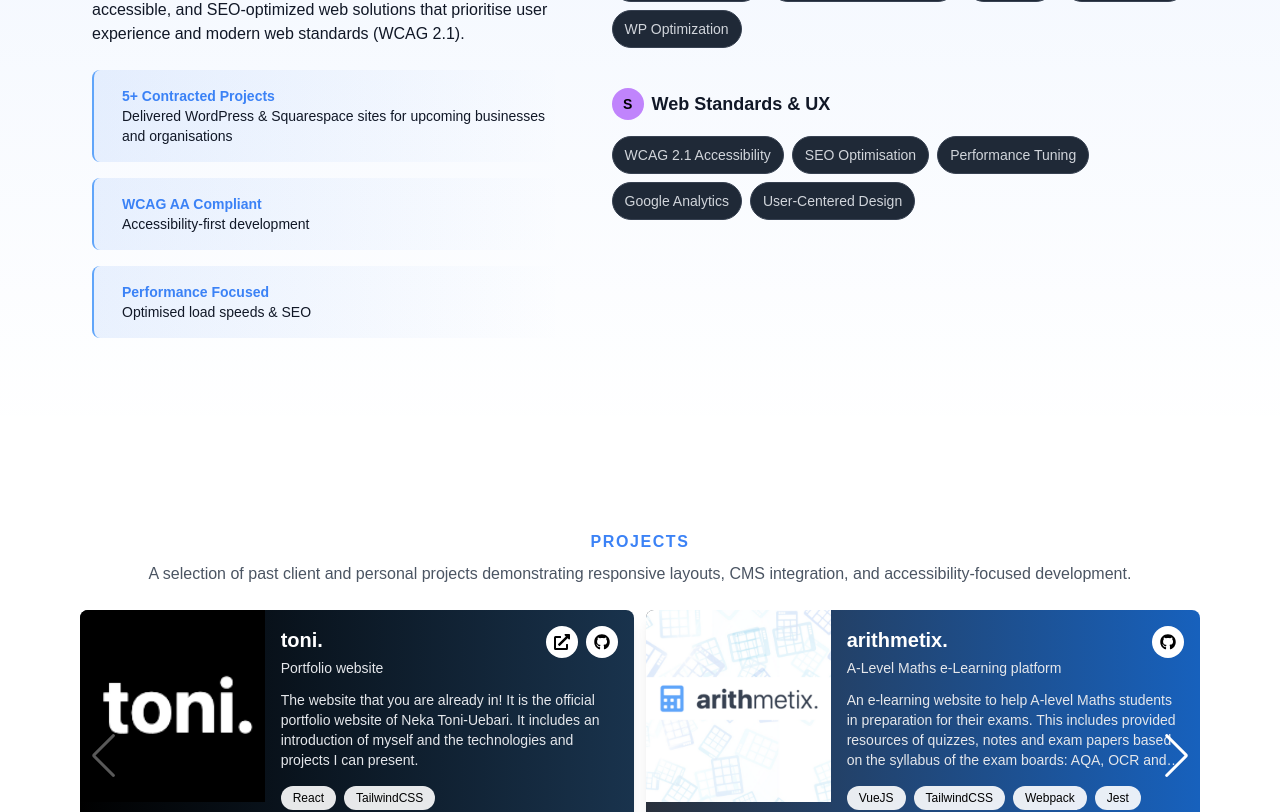
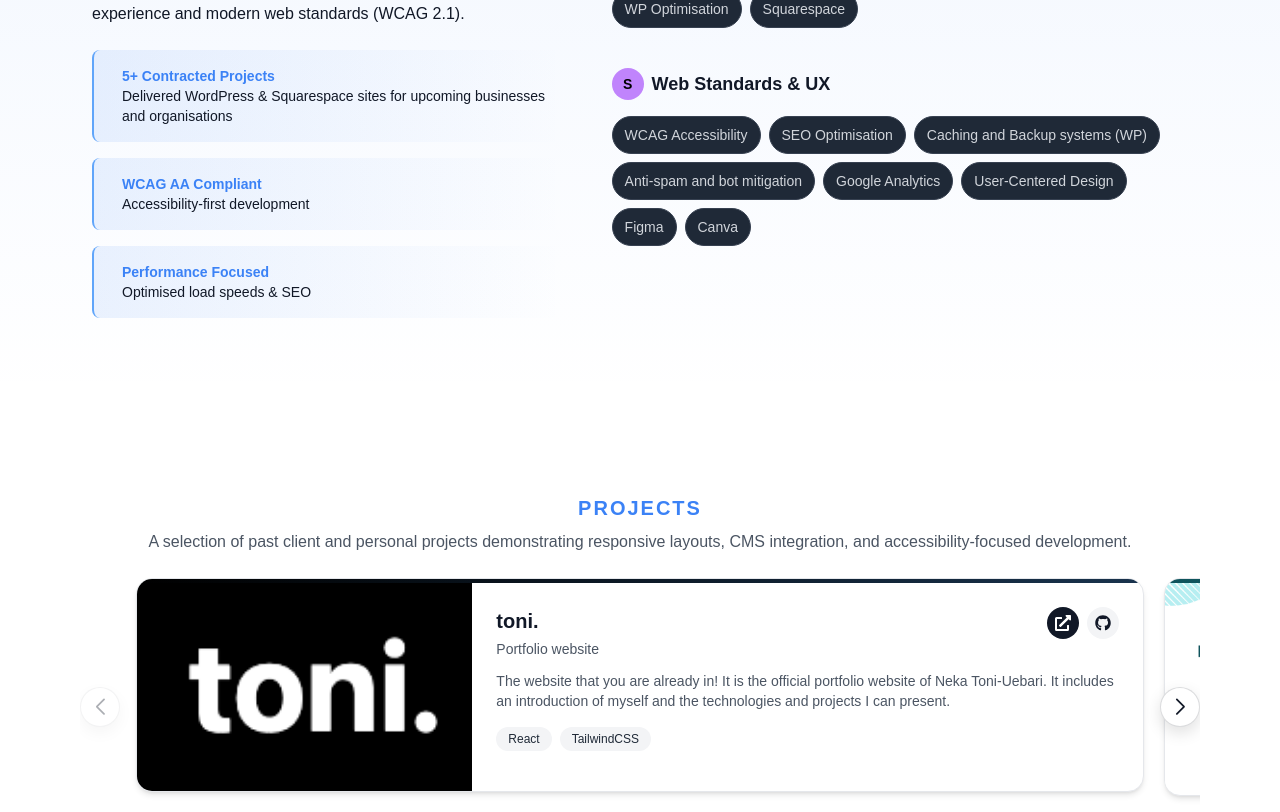
Before and after one commit to toniu/toni-portfolio, a React (Create React App) app: page / in a window 1280 px wide. Shown: the part 1280-2092 px from the top of the page. Built offline with nearby package versions, Linux system fonts and the light colour scheme.

Commit message:
Sorted projects - relevant ones and other tweaks of the design.

```diff
--- a/src/components/About.jsx
+++ b/src/components/About.jsx
@@ -1,13 +1,12 @@
 import React from 'react'
 import { motion } from "framer-motion";
 import moi from '../assets/apple-avatar.png'
-import techIcons from './constants/TechData'
 
 const About = () => {
     const skills = {
         frontend: ['HTML5', 'CSS3', 'Tailwind CSS', 'JavaScript (ES6+)', 'Responsive Design', 'React', 'Vue.js'],
-        wordpress: ['WordPress Themes', 'PHP Theme Development', 'Elementor', 'Custom Plugins', 'WP Optimization'],
-        webstandards: ['WCAG 2.1 Accessibility', 'SEO Optimisation', 'Performance Tuning', 'Google Analytics', 'User-Centered Design']
+        cms: ['WordPress','PHP (WordPress Themes)', 'Elementor', 'Custom WP Plugins', 'WP Optimisation','Squarespace'],
+        webstandards: ['WCAG Accessibility', 'SEO Optimisation', 'Caching and Backup systems (WP)', 'Anti-spam and bot mitigation', 'Google Analytics', 'User-Centered Design', 'Figma', 'Canva']
     };
 
     const achievements = [
@@ -38,12 +37,12 @@ const About = () => {
             transition={{ duration: 0.75, }}
             whileInView={{ opacity: 1, y: 0 }}
             viewport={{ once: false }}
-            id='about' className="relative h-auto pt-12 pb-16 bg-gradient-to-b from-transparent via-blue-500/5 to-transparent">
+            id='about' className="relative h-auto pt-6 pb-12 bg-gradient-to-b from-transparent via-blue-500/5 to-transparent">
             <div className="max-w-6xl mx-auto px-4">
                 {/* Section header */}
                 <header className="text-center mb-6 mt-12">
                     <motion.h2
-                        class="block text-base uppercase tracking-widest text-blue-500 font-bold"
+                        class="block text-xl uppercase tracking-widest text-blue-500 font-bold"
                         initial={{ opacity: 0, y: 6 }}
                         whileInView={{ opacity: 1, y: 0 }}
                         viewport={{ once: true }}
@@ -66,7 +65,7 @@ const About = () => {
                         </div>
 
                         <p className='text-gray-900 text-sm md:text-base leading-relaxed mb-6'>
-                            Hi, I'm <span className='text-blue-500 font-semibold'>Neka Toni-Uebari</span>. I'm a <span className='text-blue-500 font-semibold'>Junior Web Developer specialising in WordPress</span> with hands-on experience delivering custom CMS-driven websites. I focus on building responsive, accessible, and SEO-optimized web solutions that prioritise user experience and modern web standards (WCAG 2.1).
+                            Hi, I'm <span className='text-blue-500 font-semibold'>Neka Toni-Uebari</span>. I'm a <span className='text-blue-500 font-semibold'>Junior Web Developer specialising in WordPress</span> with hands-on experience delivering custom CMS-driven websites. I focus on building responsive, accessible, and SEO-optimised web solutions that prioritise user experience and modern web standards (WCAG 2.1).
                         </p>
 
                         {/* Highlights */}
@@ -126,10 +125,10 @@ const About = () => {
                             viewport={{ once: false }}>
                             <h3 className='text-lg font-semibold text-gray-900 mb-4 flex items-center gap-2'>
                                 <span className='w-8 h-8 bg-green-400 rounded-full flex items-center justify-center text-black text-sm font-bold'>W</span>
-                                WordPress & CMS
+                                Content Management System (CMS)
                             </h3>
                             <div className='flex flex-wrap gap-2'>
-                                {skills.wordpress.map((skill, idx) => (
+                                {skills.cms.map((skill, idx) => (
                                     <motion.span
                                         key={idx}
                                         whileHover={{ scale: 1.05 }}
--- a/src/components/Projects.jsx
+++ b/src/components/Projects.jsx
@@ -3,14 +3,12 @@ import { FaExternalLinkAlt, FaGithub } from 'react-icons/fa';
 import { motion } from "framer-motion";
 
 import { Swiper, SwiperSlide } from "swiper/react";
-import { FreeMode, Pagination, Navigation } from "swiper/modules";
+import { Pagination, Navigation } from "swiper/modules";
 import "swiper/css";
 import "swiper/css/pagination";
 import 'swiper/css/navigation';
-import "swiper/css/free-mode";
 
 import projectsData from './constants/ProjectData';
-import './css/GradBg.css'
 import './css/Pagination.css'
 
 const Projects = () => {
@@ -29,14 +27,14 @@ const Projects = () => {
       whileInView={{ opacity: 1, y: 0 }}
       viewport={{ once: false }}
       id="projects"
-      className="relative h-screen py-12 bg-white">
+      className="relative h-auto py-12 bg-white">
 
       <div className="max-w-6xl mx-auto px-4">
 
         {/* Section header */}
         <header className="text-center mb-6 mt-12">
           <motion.h2
-            class="block text-base uppercase tracking-widest text-blue-500 font-bold"
+            className="block text-xl uppercase tracking-widest text-blue-500 font-bold"
             initial={{ opacity: 0, y: 6 }}
             whileInView={{ opacity: 1, y: 0 }}
             viewport={{ once: true }}
@@ -54,32 +52,26 @@ const Projects = () => {
 
         <div className="mb-16 pb-24">
           <Swiper
+            className="projects-swiper"
             navigation={true}
-            freeMode={true}
             pagination={pagination}
-            modules={[FreeMode, Pagination, Navigation]}
+            modules={[Pagination, Navigation]}
             slidesPerView={1}
-            spaceBetween={15}
-            breakpoints={{
-              768: {
-                slidesPerView: 2,
-                spaceBetween: 12,
-              },
-            }}
+            spaceBetween={20}
           >
             {projectsData.map((item) => (
               <SwiperSlide key={item.title} className="h-auto">
                 <motion.div
-                  className="mx-auto rounded-lg overflow-hidden shadow-lg bg-gradient-to-r"
-                  style={{ backgroundImage: `linear-gradient(90deg, ${item.bgColors[0]}, ${item.bgColors[1]})` }}
+                  className="mx-auto rounded-2xl overflow-hidden border border-gray-200 shadow-md bg-white"
                   initial={{ y: 30, opacity: 0 }}
                   whileInView={{ y: 0, opacity: 1 }}
-                  whileHover={{ scale: 1.02 }}
+                  whileHover={{ scale: 1.01 }}
                   viewport={{ once: false }}
                   transition={{ type: 'spring', stiffness: 120, damping: 14 }}
                 >
+                  <div className="h-1 w-full" style={{ backgroundImage: `linear-gradient(90deg, ${item.bgColors[0]}, ${item.bgColors[1]})` }} />
                   <div className="md:flex">
-                    <div className="md:w-1/3 w-full h-64 md:h-48 overflow-hidden relative">
+                    <div className="md:w-1/3 w-full h-64 md:h-52 overflow-hidden relative bg-gray-50">
                       <motion.img
                         src={item.imageUrl}
                         alt={item.title}
@@ -91,31 +83,31 @@ const Projects = () => {
                       />
                     </div>
 
-                    <div className="md:w-2/3 w-full p-4 text-left">
+                    <div className="md:w-2/3 w-full p-6 text-left">
                       <div className="flex items-start justify-between">
                         <div>
-                          <h3 className="text-white font-bold text-xl">{item.title}</h3>
-                          <p className="text-gray-200 text-sm mt-1">{item.secondTitle}</p>
+                          <h3 className="text-gray-900 font-bold text-xl">{item.title}</h3>
+                          <p className="text-gray-600 text-sm mt-1">{item.secondTitle}</p>
                         </div>
                         <div className="flex space-x-2">
                           {item.demoLink?.trim().length > 0 && (
-                            <a href={item.demoLink} target="_blank" rel="noopener noreferrer" className="p-2 bg-white rounded-full hover:bg-blue-600 transition text-black">
+                            <a href={item.demoLink} target="_blank" rel="noopener noreferrer" className="p-2 bg-gray-900 rounded-full hover:bg-blue-500 transition 100 text-white">
                               <FaExternalLinkAlt />
                             </a>
                           )}
                           {item.codeLink?.trim().length > 0 && (
-                            <a href={item.codeLink} target="_blank" rel="noopener noreferrer" className="p-2 bg-white rounded-full hover:bg-gray-300 transition text-black">
+                            <a href={item.codeLink} target="_blank" rel="noopener noreferrer" className="p-2 bg-gray-100 rounded-full hover:bg-blue-100 transition 100 text-gray-900">
                               <FaGithub />
                             </a>
                           )}
                         </div>
                       </div>
 
-                      <p className="text-gray-200 text-sm mt-3 line-clamp-4">{item.description}</p>
+                      <p className="text-gray-600 text-sm mt-3 line-clamp-4">{item.description}</p>
 
                       <div className="mt-4 flex flex-wrap gap-2">
                         {item.techStack.map((tech) => (
-                          <span key={tech} className="text-xs bg-white bg-opacity-90 text-black px-3 py-1 rounded-full">{tech}</span>
+                          <span key={tech} className="text-xs bg-gray-100 text-gray-800 px-3 py-1 rounded-full">{tech}</span>
                         ))}
                       </div>
                     </div>
--- a/src/components/Testimonials.jsx
+++ b/src/components/Testimonials.jsx
@@ -31,7 +31,7 @@ const Testimonials = () => {
                 {/* Section header */}
                 <header className="text-center mb-6 mt-12">
                     <motion.h2
-                        class="block text-base uppercase tracking-widest text-blue-500 font-bold"
+                        class="block text-xl uppercase tracking-widest text-blue-500 font-bold"
                         initial={{ opacity: 0, y: 6 }}
                         whileInView={{ opacity: 1, y: 0 }}
                         viewport={{ once: true }}
--- a/src/components/constants/ProjectData.js
+++ b/src/components/constants/ProjectData.js
@@ -1,12 +1,12 @@
 import imgToni from '../../assets/project-toni.png';
 import img1 from '../../assets/project-arithmetix.png';
-import img2 from '../../assets/project-fsimulation.png';
+// import img2 from '../../assets/project-fsimulation.png';
 import img3 from '../../assets/project-mybiblejourney.png';
 import img4 from '../../assets/project-toniartsg.png';
-import img5 from '../../assets/project-badminton.png';
+// import img5 from '../../assets/project-badminton.png';
 import img6 from '../../assets/project-sportal.png';
-import img7 from '../../assets/project-pyaux.png';
-import img8 from '../../assets/project-onepercent.png';
+//import img7 from '../../assets/project-pyaux.png';
+//import img8 from '../../assets/project-onepercent.png';
 import img9 from '../../assets/project-ccollective.png';
 import img10 from '../../assets/project-matildaltd.png';
 import img11 from '../../assets/project-wayfindingkaia.png';
@@ -22,16 +22,6 @@ const projectsData = [
       demoLink: 'https://toniu.github.io/toni-portfolio',
       codeLink: 'https://github.com/toniu/toni-portfolio',
       bgColors: ['#000000', '#19334d']
-    },
-    {
-      title: 'arithmetix.',
-      secondTitle: 'A-Level Maths e-Learning platform',
-      techStack: ['VueJS', 'TailwindCSS', 'Webpack', 'Jest','NodeJS', 'Express', 'PostgreSQL'],
-      description: 'An e-learning website to help A-level Maths students in preparation for their exams. This includes provided resources of quizzes, notes and exam papers based on the syllabus of the exam boards: AQA, OCR and Edexcel.',
-      imageUrl: img1,
-      demoLink: '',
-      codeLink: 'https://github.com/toniu/arithmetix',
-      bgColors: ['#29303b', '#1761bd']
     },
     {
       title: 'Matilda Limited',
@@ -83,6 +73,16 @@ const projectsData = [
       codeLink: 'https://github.com/toniu/toniarts',
       bgColors: ['#292316', '#544932']
     },
+        {
+      title: 'Christian Collective',
+      secondTitle: 'Christian community for young people',
+      techStack: ['Squarespace'],
+      description: 'A centralised hub for a community and gathering of creative minded Christians, including latest blogs, events and creatives. Christian Collective aims to develop a comprehensive platform where users can easily discover and access information about Christian events',
+      imageUrl: img9,
+      demoLink: 'https://www.christiancollective.uk/',
+      codeLink: '',
+      bgColors: ['#000000','#717171']
+    },
     {
       title: 'SPortal',
       secondTitle: 'React TS SharePoint webparts',
@@ -93,56 +93,59 @@ const projectsData = [
       codeLink: 'https://github.com/toniu/SPortal',
       bgColors: ['#166f75', '#837474']
     },
-    {
-      title: 'FSimulation',
-      secondTitle: 'Java console football simulation',
-      techStack: ['Java'],
-      description: 'A Java football simulation project which includes the simulation of leagues and matches between teams based on their FIFA ratings (attack, defence, midfield, and OVR rating).',
-      imageUrl: img2,
+        {
+      title: 'arithmetix.',
+      secondTitle: 'A-Level Maths e-Learning platform',
+      techStack: ['VueJS', 'TailwindCSS', 'Webpack', 'Jest','NodeJS', 'Express', 'PostgreSQL'],
+      description: 'An e-learning website to help A-level Maths students in preparation for their exams. This includes provided resources of quizzes, notes and exam papers based on the syllabus of the exam boards: AQA, OCR and Edexcel.',
+      imageUrl: img1,
       demoLink: '',
-      codeLink: 'https://github.com/toniu/FSimulation',
-      bgColors: ['#2e5675', '#49573a']
+      codeLink: 'https://github.com/toniu/arithmetix',
+      bgColors: ['#29303b', '#1761bd']
     },
-    {
-      title: 'BPMS2018',
-      secondTitle: 'Badminton Player Management System',
-      techStack: ['Java','NetBeans','MySQL'],
-      description: 'Java Netbeans project for a badminton player management system of a club of badminton players. This includes the login of badminton players, management of players, scheduling of fixtures and results and the ranking of players.',
-      imageUrl: img5,
-      demoLink: '',
-      codeLink: 'https://github.com/toniu/BPMS2018',
-      bgColors: ['#0d4032', '#0d5441']
-    },
-    {
-      title: 'Christian Collective',
-      secondTitle: 'Christian community for young people',
-      techStack: ['Squarespace'],
-      description: 'A centralised hub for a community and gathering of creative minded Christians, including latest blogs, events and creatives. Christian Collective aims to develop a comprehensive platform where users can easily discover and access information about Christian events',
-      imageUrl: img9,
-      demoLink: 'https://www.christiancollective.uk/',
-      codeLink: '',
-      bgColors: ['#000000','#717171']
-    },
-    {
-      title: 'pyaux',
-      secondTitle: 'Python Spotify playlist analyser',
-      techStack: ['Python','OAuth2'],
-      description: `Python project which fetches and analyses a user's spotify playlist information using the python Spotify API and calculates the rating based on artist diversity, genre cohesion, popularity, playlist length. It also gives track recommendations based on the user's playlist preferences.`,
-      imageUrl: img7,
-      demoLink: '',
-      codeLink: 'https://github.com/toniu/pyaux',
-      bgColors: ['#010500', '#001c06']
-    },
-    {
-      title: 'ONE%',
-      secondTitle: 'Scala game-show program',
-      techStack: ['Scala'],
-      description: `A Scala game-show program inspired by the ITV game-show, The 1% club. The game structure involves 100 players (the user called ‘You’ and 99 other ‘CPU’ players) who attempt to answer a question to stay in the game each round. The game ends when there is only one player left`,
-      imageUrl: img8,
-      demoLink: '',
-      codeLink: 'https://github.com/toniu/ONEpercent',
-      bgColors: ['#1d2b00', '#171a12']
-    }
   ];
 
+/*
+{
+    //   title: 'pyaux',
+    //   secondTitle: 'Python Spotify playlist analyser',
+    //   techStack: ['Python','OAuth2'],
+    //   description: `Python project which fetches and analyses a user's spotify playlist information using the python Spotify API and calculates the rating based on artist diversity, genre cohesion, popularity, playlist length. It also gives track recommendations based on the user's playlist preferences.`,
+    //   imageUrl: img7,
+    //   demoLink: '',
+    //   codeLink: 'https://github.com/toniu/pyaux',
+    //   bgColors: ['#010500', '#001c06']
+    // },
+    // {
+    //   title: 'ONE%',
+    //   secondTitle: 'Scala game-show program',
+    //   techStack: ['Scala'],
+    //   description: `A Scala game-show program inspired by the ITV game-show, The 1% club. The game structure involves 100 players (the user called ‘You’ and 99 other ‘CPU’ players) who attempt to answer a question to stay in the game each round. The game ends when there is only one player left`,
+    //   imageUrl: img8,
+    //   demoLink: '',
+    //   codeLink: 'https://github.com/toniu/ONEpercent',
+    //   bgColors: ['#1d2b00', '#171a12']
+    // }
+        // {
+    //   title: 'FSimulation',
+    //   secondTitle: 'Java console football simulation',
+    //   techStack: ['Java'],
+    //   description: 'A Java football simulation project which includes the simulation of leagues and matches between teams based on their FIFA ratings (attack, defence, midfield, and OVR rating).',
+    //   imageUrl: img2,
+    //   demoLink: '',
+    //   codeLink: 'https://github.com/toniu/FSimulation',
+    //   bgColors: ['#2e5675', '#49573a']
+    // },
+    // {
+    //   title: 'BPMS2018',
+    //   secondTitle: 'Badminton Player Management System',
+    //   techStack: ['Java','NetBeans','MySQL'],
+    //   description: 'Java Netbeans project for a badminton player management system of a club of badminton players. This includes the login of badminton players, management of players, scheduling of fixtures and results and the ranking of players.',
+    //   imageUrl: img5,
+    //   demoLink: '',
+    //   codeLink: 'https://github.com/toniu/BPMS2018',
+    //   bgColors: ['#0d4032', '#0d5441']
+    // },
+
+*/
 export default projectsData;
--- a/src/components/css/Pagination.css
+++ b/src/components/css/Pagination.css
@@ -1,12 +1,50 @@
-.swiper-button-prev,
-.swiper-button-next {
-    color: white;
+.projects-swiper {
+    padding: 0 56px 0 56px;
 }
 
-.swiper-button-prev:hover,
-.swiper-button-next:hover {
-    color: #60a5fa;
-    transition: 100s;
+.projects-swiper .swiper-button-prev,
+.projects-swiper .swiper-button-next {
+    width: 40px;
+    height: 40px;
+    border-radius: 9999px;
+    background: #ffffff;
+    color: #111827;
+    border: 1px solid rgba(17, 24, 39, 0.15);
+    box-shadow: 0 6px 16px rgba(0, 0, 0, 0.12);
+    transition: background-color 0.2s ease, color 0.2s ease, border-color 0.2s ease, transform 0.2s ease;
+}
+
+.projects-swiper .swiper-button-prev::after,
+.projects-swiper .swiper-button-next::after {
+    font-size: 16px;
+    font-weight: 700;
+}
+
+.projects-swiper .swiper-button-prev {
+    left: 0;
+}
+
+.projects-swiper .swiper-button-next {
+    right: 0;
+}
+
+.projects-swiper .swiper-button-prev:hover,
+.projects-swiper .swiper-button-next:hover {
+    background: #60a5fa;
+    color: #ffffff;
+    border-color: #60a5fa;
+    transform: translateY(-1px);
+}
+
+.projects-swiper .swiper-button-prev:active,
+.projects-swiper .swiper-button-next:active {
+    transform: translateY(0);
+}
+
+@media (max-width: 767px) {
+    .projects-swiper {
+        padding: 0 44px 0 44px;
+    }
 }
 
 .swiper-pagination-bullet {
```
Also changed, not shown: src/components/Contact.jsx (+5 -5 lines), src/components/Navbar.jsx (+12 -8 lines).
